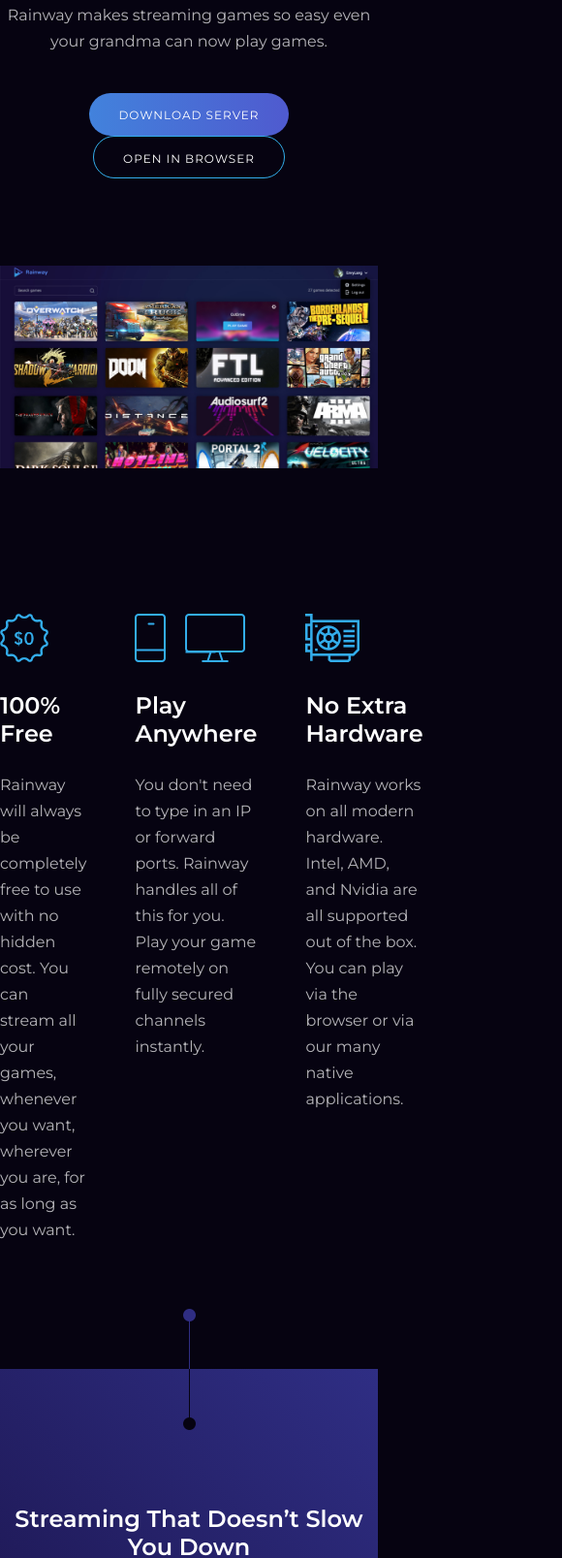
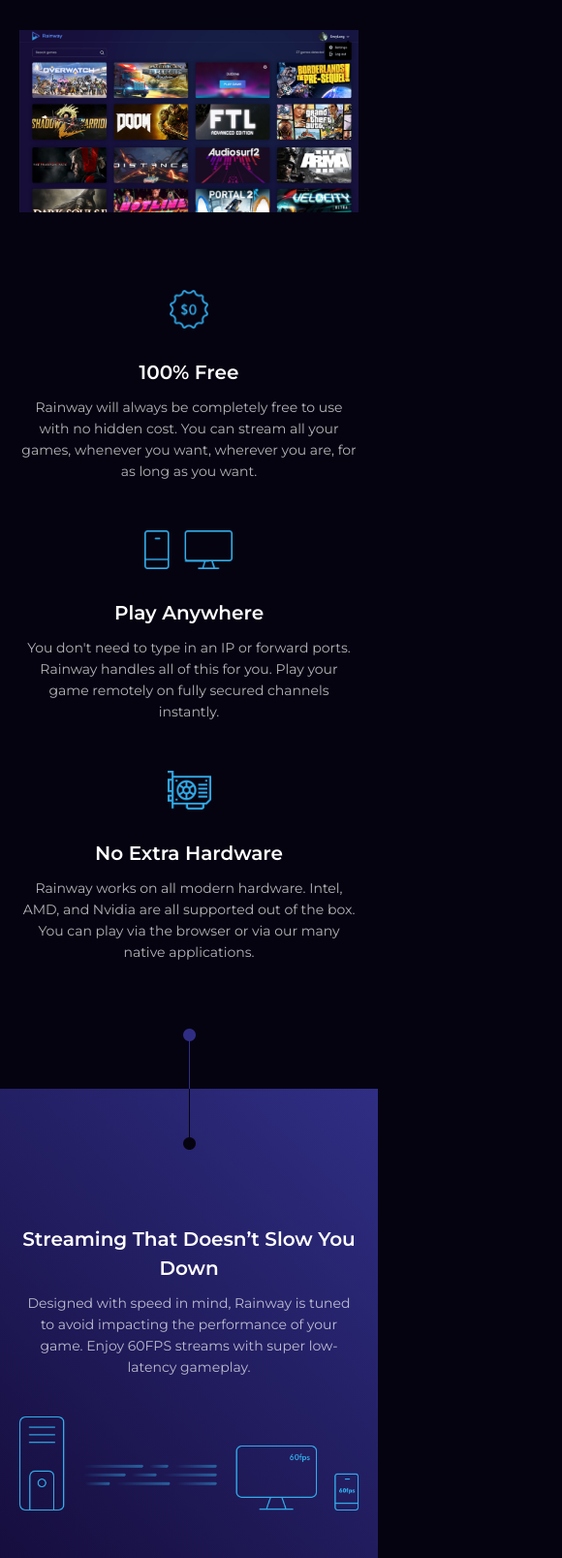
Before and after one commit to kushsolitary/rainway-website, a plain HTML site: page index.html in a window 390 px wide. Shown: the part 393-2000 px from the top of the page at 97% size, 580 px wide, since content can reach past the window. Drawn offline with Linux system fonts and the light colour scheme.

Commit message:
responsive

```diff
--- a/index.html
+++ b/index.html
@@ -73,8 +73,10 @@
 			<p class="copy">&copy; 2017 Rainway, Inc</p>
 			<p class="social">
 				For more information, visit us on social media
-				<a href=""><img src="img/twitter.png" height="12" alt=""></a>
-				<a href=""><img src="img/fb.png" height="12" alt=""></a>
+				<span class="social__links">
+					<a href=""><img src="img/twitter.png" height="12" alt=""></a>
+					<a href=""><img src="img/fb.png" height="12" alt=""></a>
+				</span>
 			</p>
 		</footer>
 	</div>
--- a/style/style.scss
+++ b/style/style.scss
@@ -198,7 +198,8 @@
 
 	.fps {
 		margin-top: 90px;
-		width: 580px;
+		width: 100%;
+		max-width: 580px;
 	}
 }
 
@@ -221,3 +222,54 @@
 		}
 	}
 }
+
+@media (max-width: 600px) {
+	.container { padding: 0 20px; }
+	header {
+		li:first-of-type, li:nth-of-type(2) { display: none }
+	}
+	.primary { font-size: 28px; margin-top: 80px }
+	.secondary { font-size: 14px; line-height: 22px; }
+	.buttons {
+		display: flex;
+		justify-content: space-around;
+		.download-button, .web-button {
+			font-size: 10px;
+			padding: 0 20px;
+			letter-spacing: 0;
+			height: 30px;
+			line-height: 32px;
+			margin: 0 5px 0 0;
+		}
+
+		.web-button { margin: 0 0 0 5px }
+	}
+	.interface { margin-top: 50px }
+	.benefits { display: block; margin: 80px 0 0; }
+	.benefits__item {
+		text-align: center;
+		background-position: top center;
+		background-size: auto 40px;
+		margin-bottom: 50px;
+		padding: 70px 0 0;
+
+		h2 { font-size: 20px; line-height: 30px;}
+		p { font-size: 14px; line-height: 22px; margin-top: 10px; }
+	}
+	.benefits--no-image .benefits__item { padding: 70px 0 0; }
+	.featured {
+		h2 { font-size: 20px; line-height: 30px;}
+		p { font-size: 14px; line-height: 22px; margin-top: 10px; }
+		.fps { margin-top: 40px; }
+	}
+	footer {
+		padding: 20px 0;
+		margin-top: 50px;
+		display: block;
+		text-align: center;
+		.social { margin-top: 20px }
+		.social__links {
+			display: block;
+		}
+	}
+}
```
Also changed, not shown: style/style.css, 1 other file.
